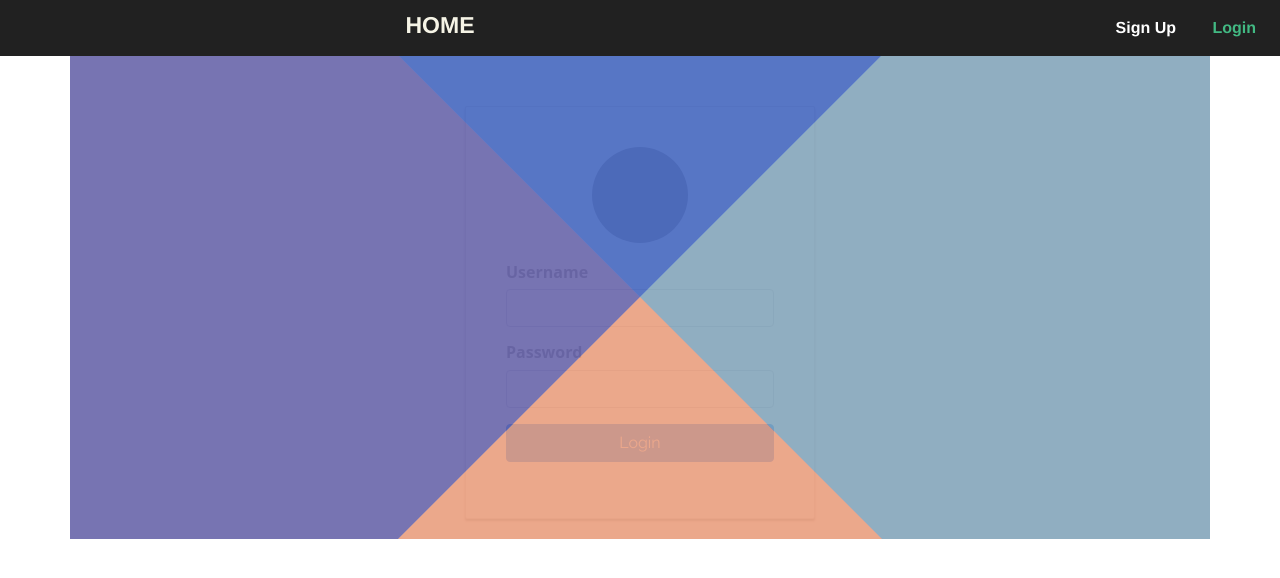
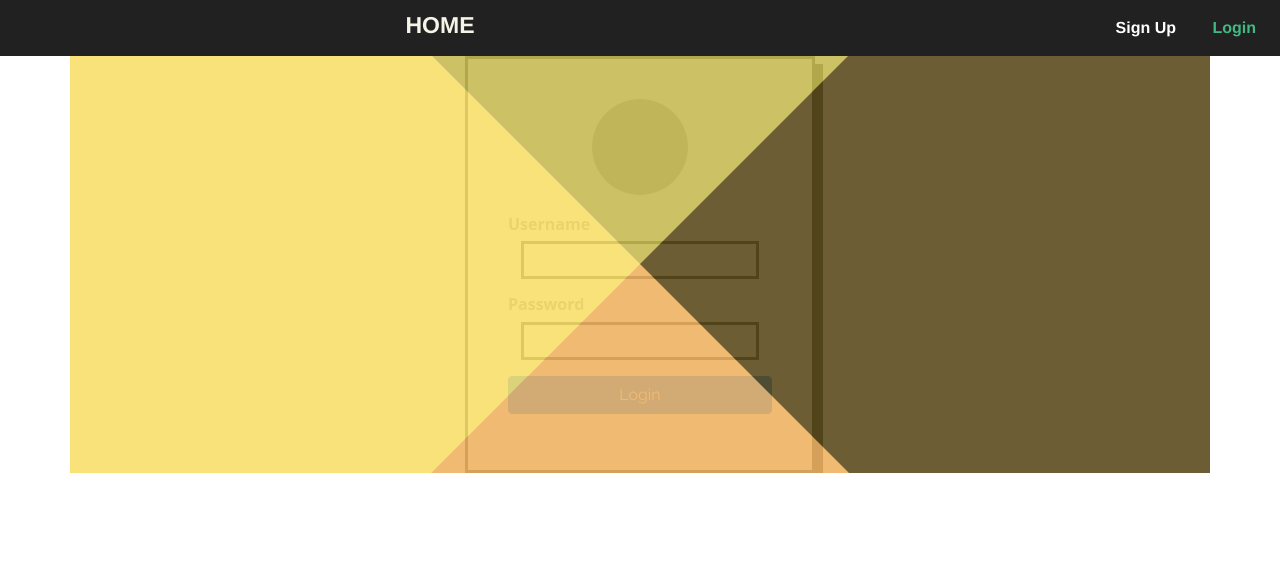
Before and after one commit to SE331-2022-Project-2/SE331-2022-Project-Front-end, a Vue app: page /login in a window 1280 px wide. Shown: the top 578 px of the page. Built offline with nearby package versions, Linux system fonts and the light colour scheme; grey boxes are pictures that could not be loaded; some icons are missing; a web font is replaced by a local one.

Commit message:
Decorate login page,fix vaccine date

```diff
--- a/src/views/LoginFormView.vue
+++ b/src/views/LoginFormView.vue
@@ -136,7 +136,7 @@ body {
 }
 .top:before {
   transform: rotate(45deg);
-  background: #e46569;
+  background: #fab700;
 }
 .top:after {
   transform: rotate(135deg);
@@ -144,11 +144,11 @@ body {
 }
 .bottom:before {
   transform: rotate(-45deg);
-  background: #60b8d4;
+  background: #212121;
 }
 .bottom:after {
   transform: rotate(-135deg);
-  background: #3745b5;
+  background: #ffef62;
 }
 label {
   display: block;
@@ -161,16 +161,27 @@ label {
 }
 
 .card {
-  background-color: rgb(255, 255, 255);
-  padding: 20px 20px 30px;
-  margin: 0 auto 20px;
-  margin-top: 50px;
-  -moz-border-radius: 2px;
-  -webkit-border-radius: 2px;
-  border-radius: 2px;
-  -moz-box-shadow: 0px 2px 2px rgba(0, 0, 0, 0.3);
-  -webkit-box-shadow: 0px 2px 2px rgba(0, 0, 0, 0.3);
-  box-shadow: 0px 2px 2px rgba(0, 0, 0, 0.3);
+  background: white;
+  padding: calc(4 * var(--size-bezel));
+  margin-top: calc(4 * var(--size-bezel));
+  border-radius: var(--size-radius);
+  border: 3px solid var(--color-shadow, currentColor);
+  box-shadow: 0.5rem 0.5rem 0 var(--color-shadow, currentColor);
+  width: 1000px;
+  margin-left: auto;
+  margin-right: auto;
+}
+input{
+  box-sizing: border-box;
+  display: block;
+  width: 90%;
+  border: 3px solid currentColor;
+  padding: calc(var(--size-bezel) * 1.5) var(--size-bezel);
+  color: currentColor;
+  background: transparent;
+  border-radius: var(--size-radius);
+  margin-left: auto;
+  margin-right: auto;
 }
 .profile-img-card {
   width: 96px;
--- a/src/views/event/people/PeopleVaccineView.vue
+++ b/src/views/event/people/PeopleVaccineView.vue
@@ -7,7 +7,7 @@
       </tr>
       <tr>
         <th>Date</th>
-        <td>{{ vaccine.vaccineName }}</td>
+        <td>{{ vaccine.date }}</td>
       </tr>
       <tr>
         <th>Number of dose</th>
```
